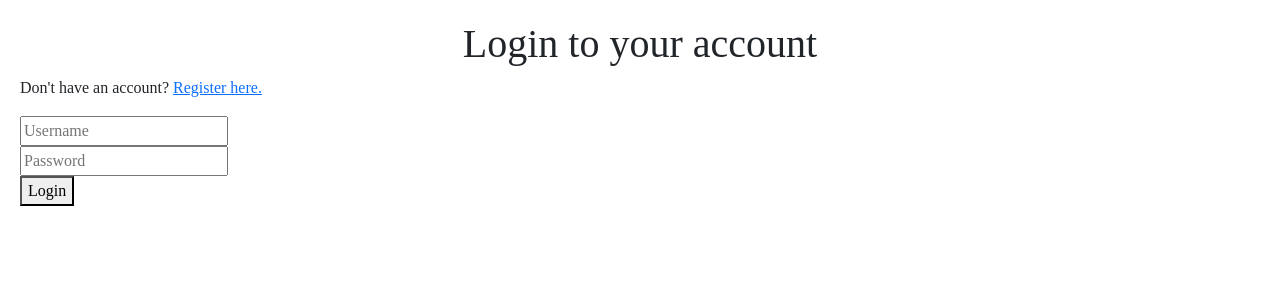
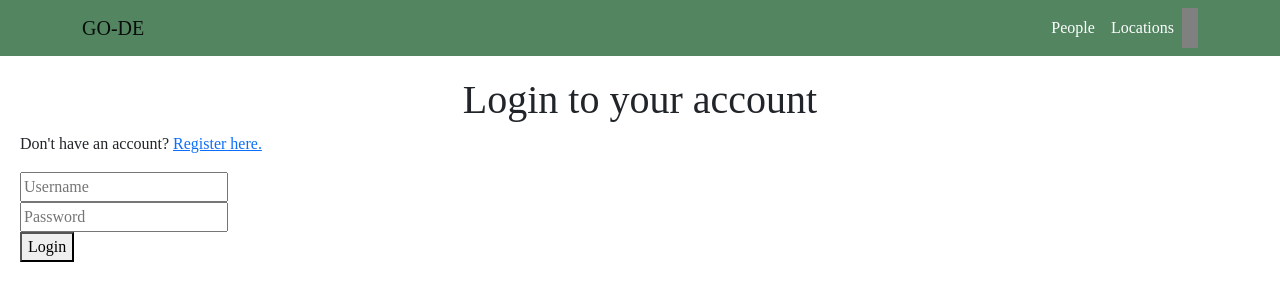
Before and after one commit to sbrugel/go-de, a React (Create React App) app in the folder client/: page / in a window 1280 px wide. Shown: the top 300 px of the page. Built offline with nearby package versions, Linux system fonts and the light colour scheme; no server answers; a web font is replaced by a local one.

Commit message:
feat: add navbar to login and register pages

```diff
--- a/client/src/Login.jsx
+++ b/client/src/Login.jsx
@@ -4,6 +4,7 @@ import axios from "axios";
 import { ToastContainer, toast } from "react-toastify";
 import "react-toastify/dist/ReactToastify.css";
 import { useNavigate } from "react-router-dom";
+import Navingbar from './Navbar';
 
 const Login = ({ setLoginUser }) => {
   const navigate = useNavigate();
@@ -35,6 +36,7 @@ const Login = ({ setLoginUser }) => {
 
   return (
     <>
+	  <Navingbar userID='0' />
       <div style={{
         padding: '20px'
       }}>
--- a/client/src/Navbar.jsx
+++ b/client/src/Navbar.jsx
@@ -7,7 +7,7 @@ import { useEffect, useState } from "react";
 import axios from 'axios';
 import { useNavigate } from "react-router-dom";
 
-const Navingbar = ({ userID }) => { // user ID is the currently logged in user
+const Navingbar = ({ userID }) => { // user ID is the currently logged in user, 0 for no user
   const [user, setUser] = useState({});
   const navigate = useNavigate();
 
@@ -23,14 +23,18 @@ const Navingbar = ({ userID }) => { // user ID is the currently logged in user
                 paddingRight: "10px",}}>
         <Container>
           <Navbar.Brand style={{position:"relative", left:"0px"}} onClick={() => navigate("/")}>GO-DE</Navbar.Brand>
+		  { user
+		    ?
 				<Nav>
 					<Nav.Link style={{color:"white"}} onClick={() => navigate("/people")}>People</Nav.Link>
 					<Nav.Link style={{color:"white"}} onClick={() => navigate("/locations")}>Locations</Nav.Link>
 					<div style={{backgroundColor:"grey"}}>
 					<Nav.Link style={{color:"white"}} onClick={() => navigate("/user/" + user.id)}>{ user.name }</Nav.Link>
 					</div>
-
 				</Nav>
+			:
+				<></>
+          }
         </Container>
       </Navbar>
     </>
--- a/client/src/UserPage.jsx
+++ b/client/src/UserPage.jsx
@@ -7,8 +7,9 @@ import Col from "react-bootstrap/Col";
 import { useNavigate, useParams } from "react-router-dom";
 import { ToastContainer, toast } from "react-toastify";
 import "react-toastify/dist/ReactToastify.css";
-import '../node_modules/bootstrap/dist/css/bootstrap.min.css';
+import './App.css'
 import {Button} from "react-bootstrap";
+
 const UserPage = ({ currentUser }) => {
   let { id } = useParams();
   const navigate = useNavigate();
```
Also changed, not shown: client/src/LocationsPage.jsx (line endings or trailing spaces). Lines whose indentation alone changed are shown as unchanged.
